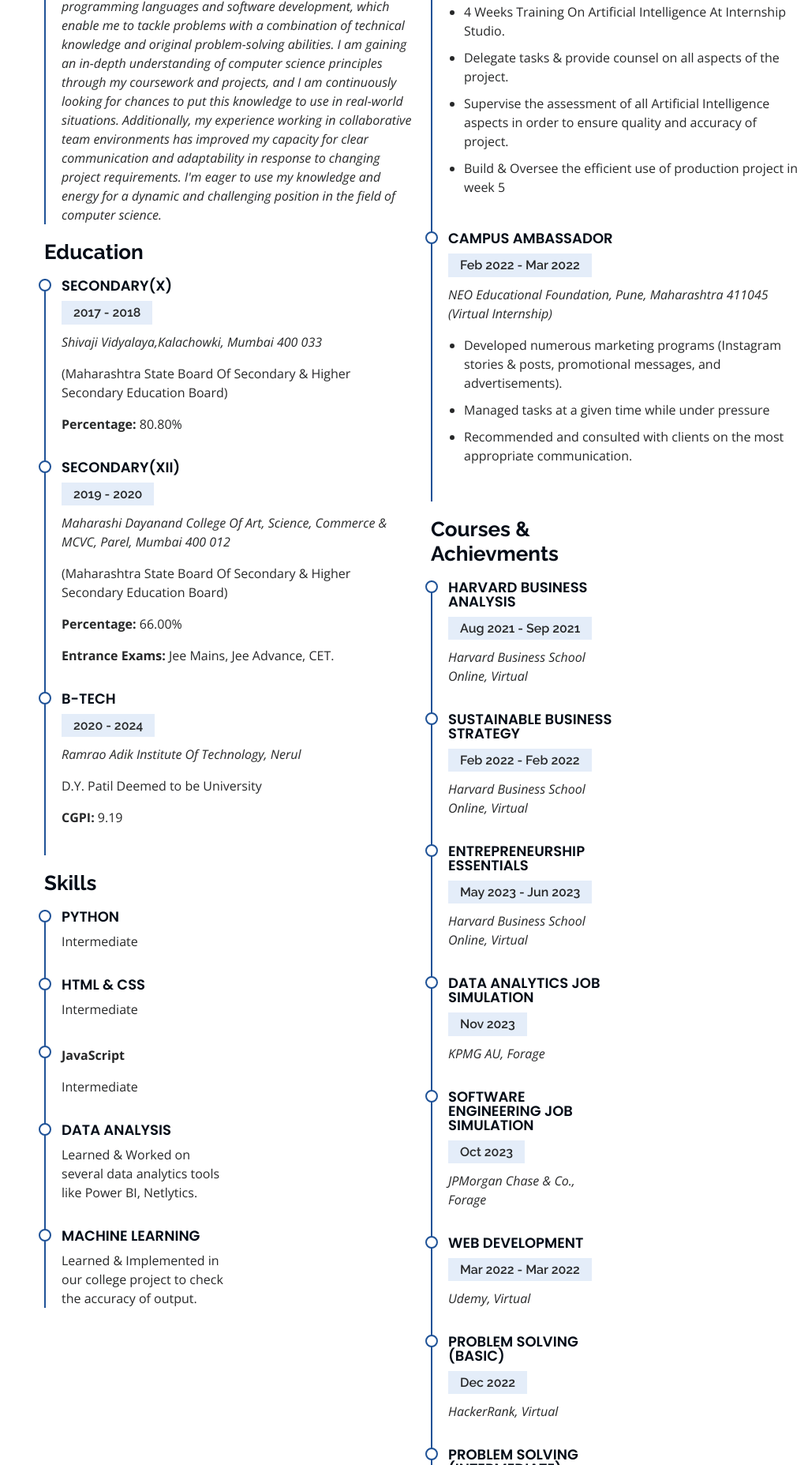
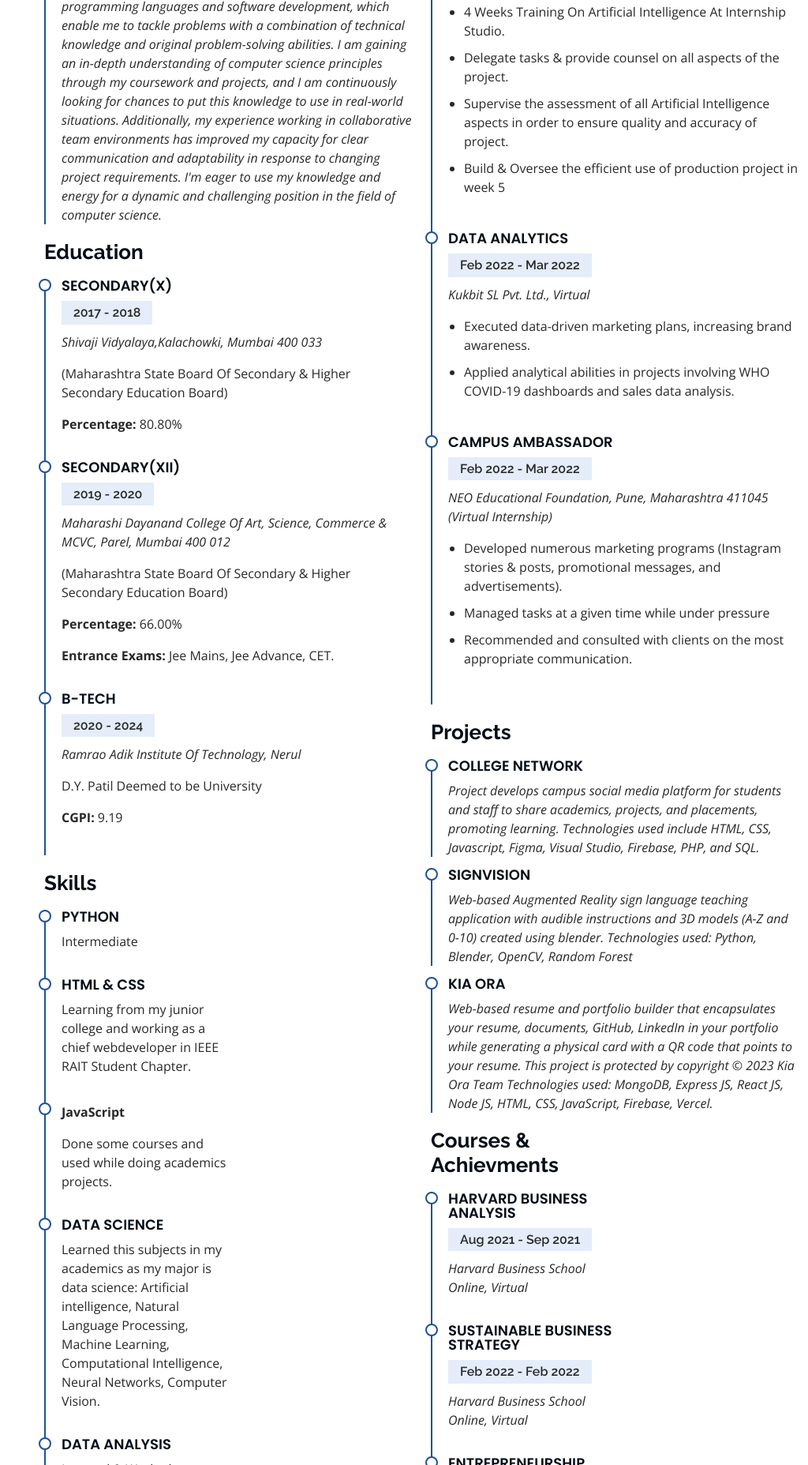
Before and after one commit to AndreW13-sp/iPortfolio, a plain HTML site: page index.html in a window 1280 px wide. Shown: the part 1697-3552 px from the top of the page at 79% size, without its empty margins (256-1280 px from the left). Drawn offline with nearby package versions, Linux system fonts and the light colour scheme.

Commit message:
index.html

```diff
--- a/index.html
+++ b/index.html
@@ -101,7 +101,7 @@
               <div class="col-lg-6">
                 <ul>
                   <li><i class="bi bi-chevron-right"></i> <strong>Birthdate:</strong> <span>13 November 2002</span></li>
-                  <li><i class="bi bi-chevron-right"></i> <strong>Age:</strong> <span>20</span></li>
+                  <li><i class="bi bi-chevron-right"></i> <strong>Age:</strong> <span>21</span></li>
                   <li><i class="bi bi-chevron-right"></i> <strong>City:</strong> <span>Mumbai, India</span></li>
                   <li><i class="bi bi-chevron-right"></i> <strong>Email:</strong> <span> <a href="panchalswaraj13@gmail.com"></a> panchalswaraj13@gmail.com</span></li>
                   <li><i class="bi bi-chevron-right"></i> <strong>Degree:</strong> <span>B-tech</span></li>
@@ -250,7 +250,7 @@
       <div class="container">
 
         <div class="section-title">
-          <h2>Resume</h2>
+          <h2><a href="CV-SP.pdf">Resume </a></h2>
           <p>Chasing the dream of becoming a computer science engineer.</p>
         </div>
 
@@ -300,15 +300,23 @@
               </div>
               <div class="resume-item">
                 <h4>HTML & CSS</h4>
-                <p>Intermediate</p>
+                <p>Learning from my junior college and working as a chief webdeveloper in IEEE RAIT Student Chapter.</p>
               </div>
               <div class="resume-item">
                 <p><b>JavaScript</b></p>
-                <p>Intermediate</p>
+                <p>Done some courses and used while doing academics projects.</p>
+              </div>
+              <div class="resume-item">
+                <h4>Data Science</h4>
+                <p>Learned this subjects in my academics as my major is data science: Artificial intelligence, Natural Language Processing, Machine Learning, Computational Intelligence, Neural Networks, Computer Vision.</p>
               </div>
               <div class="resume-item">
                 <h4>Data Analysis</h4>
                 <p>Learned &amp; Worked on several data analytics tools like Power BI, Netlytics.</p>
+              </div>
+              <div class="resume-item">
+                <h4>Data Analytics</h4>
+                <p style="text-align: justify";>Applied data analysis skills on real time projects WHO COVID-19 Dashboard &amp; Sales Analysis while doing my internship in this domain. </p>
               </div>
               <div class="resume-item">
                 <h4>Machine Learning</h4>
@@ -332,6 +340,16 @@
               </ul>
             </div>
             <div class="resume-item">
+              <h4>DATA ANALYTICS</h4>
+              <h5>Feb 2022 - Mar 2022</h5>
+              <p><em>Kukbit SL Pvt. Ltd., Virtual</em></p>
+              <ul>
+                <li>Executed data-driven marketing plans, increasing brand awareness.</li>
+                <li>Applied analytical abilities in projects involving WHO COVID-19 dashboards and sales data analysis.</li>
+              </ul>
+            </div>
+
+            <div class="resume-item">
               <h4>CAMPUS AMBASSADOR</h4>
               <h5>Feb 2022 - Mar 2022</h5>
               <p><em>NEO Educational Foundation, Pune, Maharashtra 411045 (Virtual Internship)</em></p>
@@ -340,6 +358,29 @@
                 <li>Managed tasks at a given time while under pressure</li>
                 <li>Recommended and consulted with clients on the most appropriate communication.</li>
               </ul>
+            </div>
+
+            <h3 class="resume-title">Projects</h3>
+            <div class="resume-item pb-0">
+              <h4>College Network</h4>
+              <p><em>
+                Project develops campus social media platform for students and staff to share academics, projects, and placements, promoting learning. Technologies used include HTML, CSS, Javascript, Figma, Visual Studio, Firebase, PHP, and SQL.
+              </em></p>
+            </div>
+
+            <div class="resume-item pb-0">
+              <h4>SignVision</h4>
+              <p><em>
+                Web-based Augmented Reality sign language teaching application with audible instructions and 3D models (A-Z and 0-10) created using blender.
+                Technologies used: Python, Blender, OpenCV, Random Forest
+              </em></p>
+            </div>
+
+            <div class="resume-item pb-0">
+              <h4>Kia Ora</h4>
+              <p><em>
+                Web-based resume and portfolio builder that encapsulates your resume, documents, GitHub, LinkedIn in your portfolio while generating a physical card with a QR code that points to your resume. This project is protected by copyright © 2023 Kia Ora Team Technologies used: MongoDB, Express JS, React JS, Node JS, HTML, CSS, JavaScript, Firebase, Vercel.
+              </em></p>
             </div>
 
             <div class="col-lg-6" data-aos="fade-up" data-aos-delay="100">
@@ -379,25 +420,6 @@
                 <h4>Web Development</h4>
                 <h5>Mar 2022 - Mar 2022</h5>
                 <p><em>Udemy, Virtual</em></p>
-              </div>
-
-              <div class="resume-item">
-                <h4>Problem Solving (Basic)</h4>
-                <h5>Dec 2022</h5>
-                <p><em>HackerRank, Virtual</em></p>
-              </div>
-
-              <div class="resume-item">
-                <h4>Problem Solving (Intermediate)</h4>
-                <h5>Dec 2022</h5>
-                <p><em>HackerRank, Virtual</em></p>
-              </div>
-
-              <div class="resume-item">
-                <h4>CiiA-2 Innovation Exhibition</h4>
-                <h5>FEB 2022</h5>
-                <p>For presenting an IDEA for an Innovation Project.</p>
-                <p><em>CiiA, Virtual</em></p>
               </div>
 
           </div>
```
